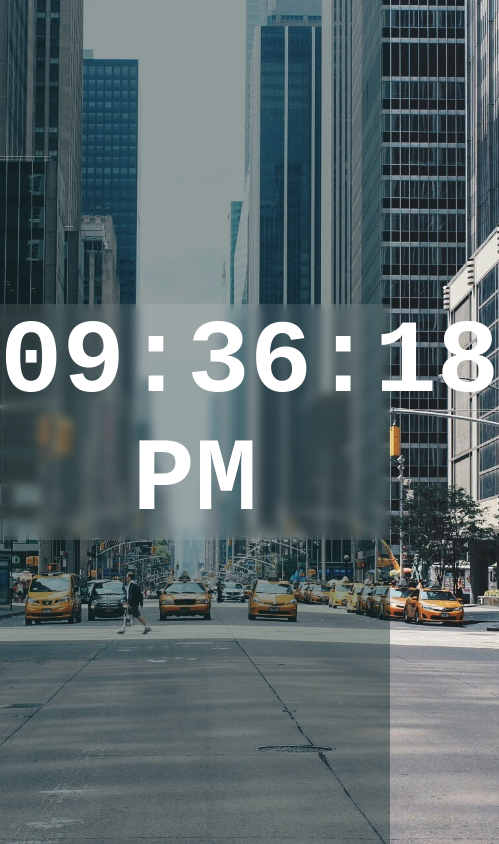
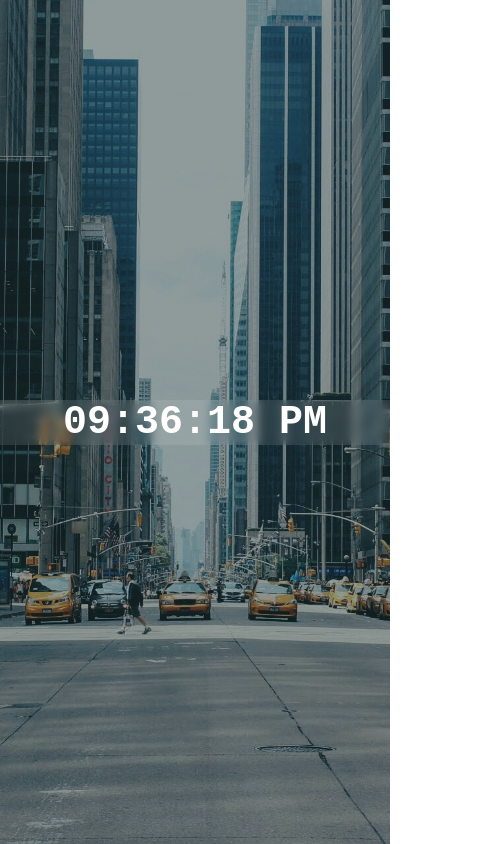
Before and after one commit to racioppi/Digital-Clock, a plain HTML site: page index.html in a window 390 px wide. Shown: the whole page, 499 px wide, since content can reach past the window. Drawn offline with Linux system fonts and the light colour scheme.

Commit message:
add queries

```diff
--- a/style.css
+++ b/style.css
@@ -25,3 +25,21 @@ body {
   background-color: hsla(0, 0%, 100%, 0.1);
   width: 100%;
 }
+
+@media (max-width: 53em) {
+  #clock {
+    font-size: 4.5rem;
+  }
+}
+
+@media (max-width: 31em) {
+  #clock {
+    font-size: 3.5rem;
+  }
+}
+
+@media (max-width: 25em) {
+  #clock {
+    font-size: 2.5rem;
+  }
+}
```
